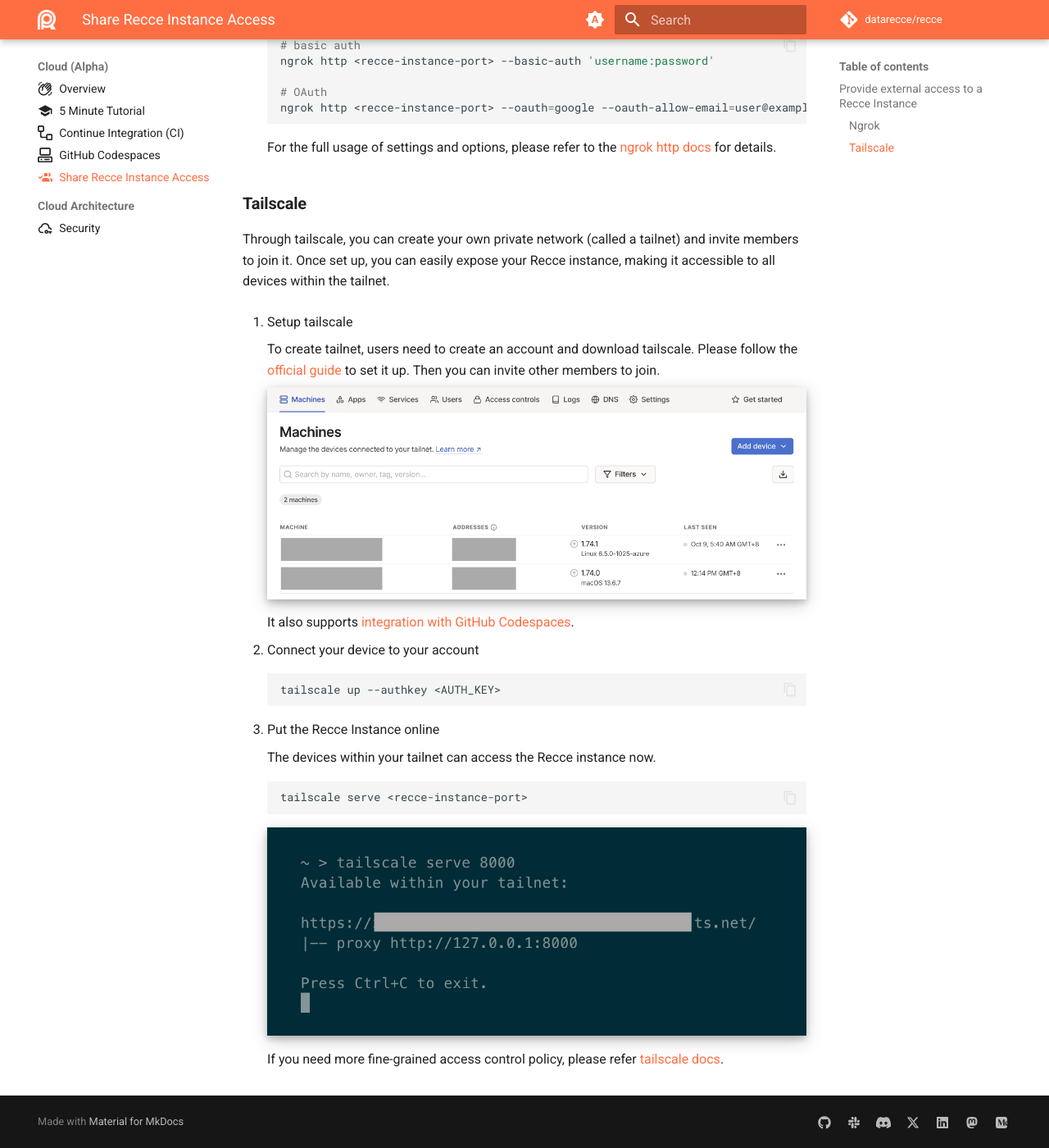
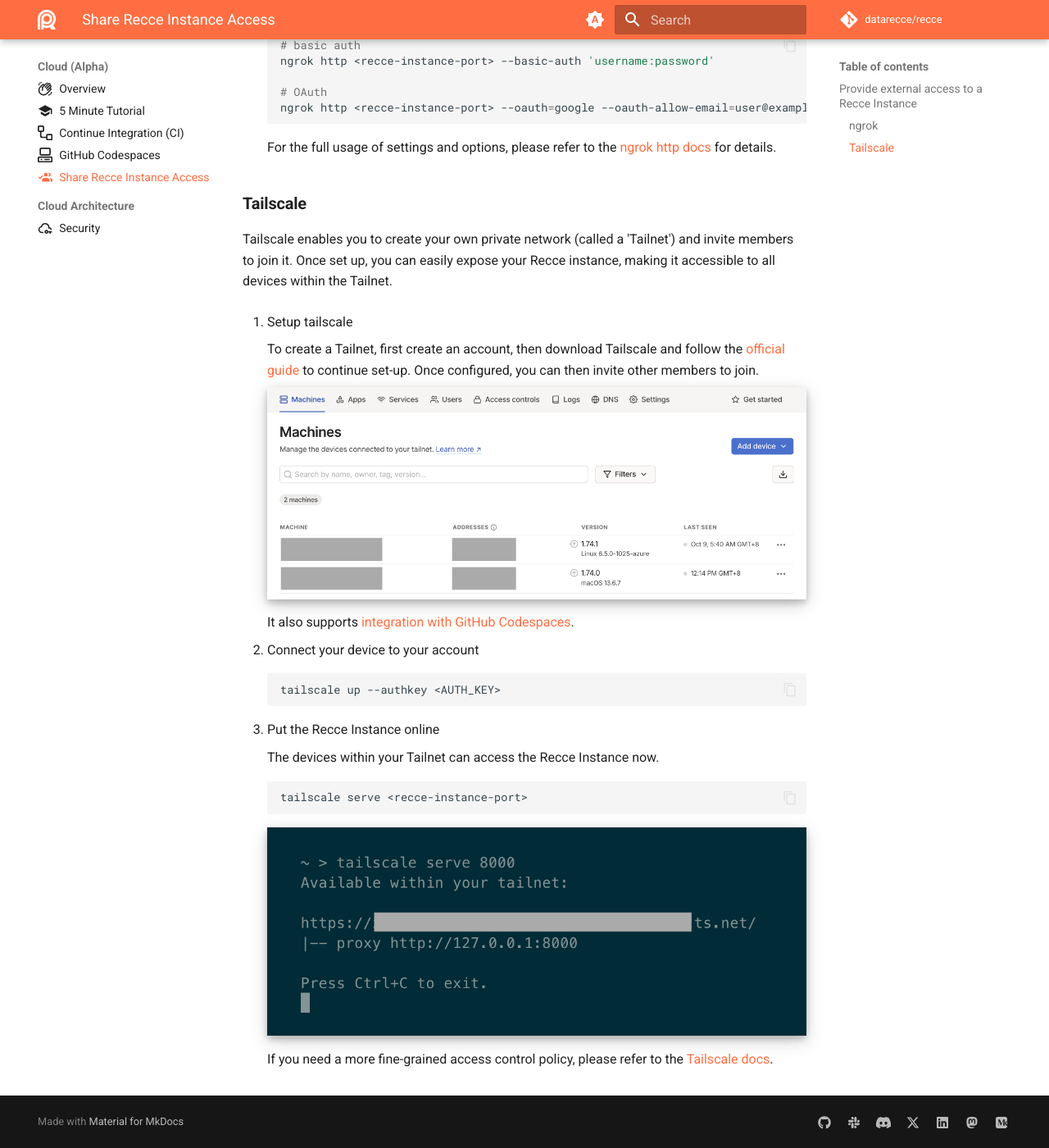
Before and after one commit to DataRecce/recce-documentation, an MkDocs documentation site: the page built from docs/docs/recce-cloud/expose-recce-instance-visibility.md, in a window 1280 px wide and 1400 px high, scrolled down 1856 px. Shown: the whole window at 82% size. Built offline with MkDocs 1.6.1 and Material for MkDocs 9.7.7, drawn with Linux system fonts in a browser that asks for light colours; comment, search, counter and statistics services are not loaded.

Commit message:
textual edits

````diff
--- a/docs/docs/recce-cloud/expose-recce-instance-visibility.md
+++ b/docs/docs/recce-cloud/expose-recce-instance-visibility.md
@@ -25,7 +25,7 @@
 
     Using these tools requires registering additional accounts, and you may need to subscribe to a paid plan to accommodate your usage and data transfer volume. For details, please refer to the Pricing Plans of [ngrok](https://ngrok.com/pricing) and [tailscale](https://tailscale.com/pricing).
 
-### Ngrok
+### ngrok
 
 After installing the Ngrok client, you can create an endpoint for the Recce Instance that will allow other users to participate in the dbt PR review process, without any additional tools or setup.
 
@@ -43,7 +43,7 @@
     ngrok http <recce-instance-port>
     ```
 
-    ![Ngrok forwarding to Recce](../../assets/images/recce-cloud/ngrok-expose.png){: .shadow}
+    ![ngrok forwarding to Recce](../../assets/images/recce-cloud/ngrok-expose.png){: .shadow}
 
 1. Secure access with authentication
 
@@ -61,12 +61,11 @@
 
 ### Tailscale
 
-Through tailscale, you can create your own private network (called a tailnet) and invite members to join it. Once set up, you can easily expose your Recce instance, making it accessible to all devices within the tailnet.
+Tailscale enables you to create your own private network (called a 'Tailnet') and invite members to join it. Once set up, you can easily expose your Recce instance, making it accessible to all devices within the Tailnet.
 
 1. Setup tailscale
 
-    To create tailnet, users need to create an account and download tailscale. Please follow the [official guide](https://tailscale.com/kb/1017/install) to set it up.
-    Then you can invite other members to join.
+    To create a Tailnet, first create an account, then download Tailscale and follow the [official guide](https://tailscale.com/kb/1017/install) to continue set-up. Once configured, you can then invite other members to join.
 
     ![Manage Tailscale devices](../../assets/images/recce-cloud/tailscale-dashboard-fs8.png){: .shadow}
 
@@ -79,7 +78,7 @@
 
 1. Put the Recce Instance online
 
-    The devices within your tailnet can access the Recce instance now.
+    The devices within your Tailnet can access the Recce Instance now.
 
     ```shell
     tailscale serve <recce-instance-port>
@@ -87,4 +86,4 @@
 
     ![alt text](../../assets/images/recce-cloud/tailscale-expose.png){: .shadow}
 
-    If you need more fine-grained access control policy, please refer [tailscale docs](https://tailscale.com/kb/1350/manage).
+    If you need a more fine-grained access control policy, please refer to the [Tailscale docs](https://tailscale.com/kb/1350/manage).
````
